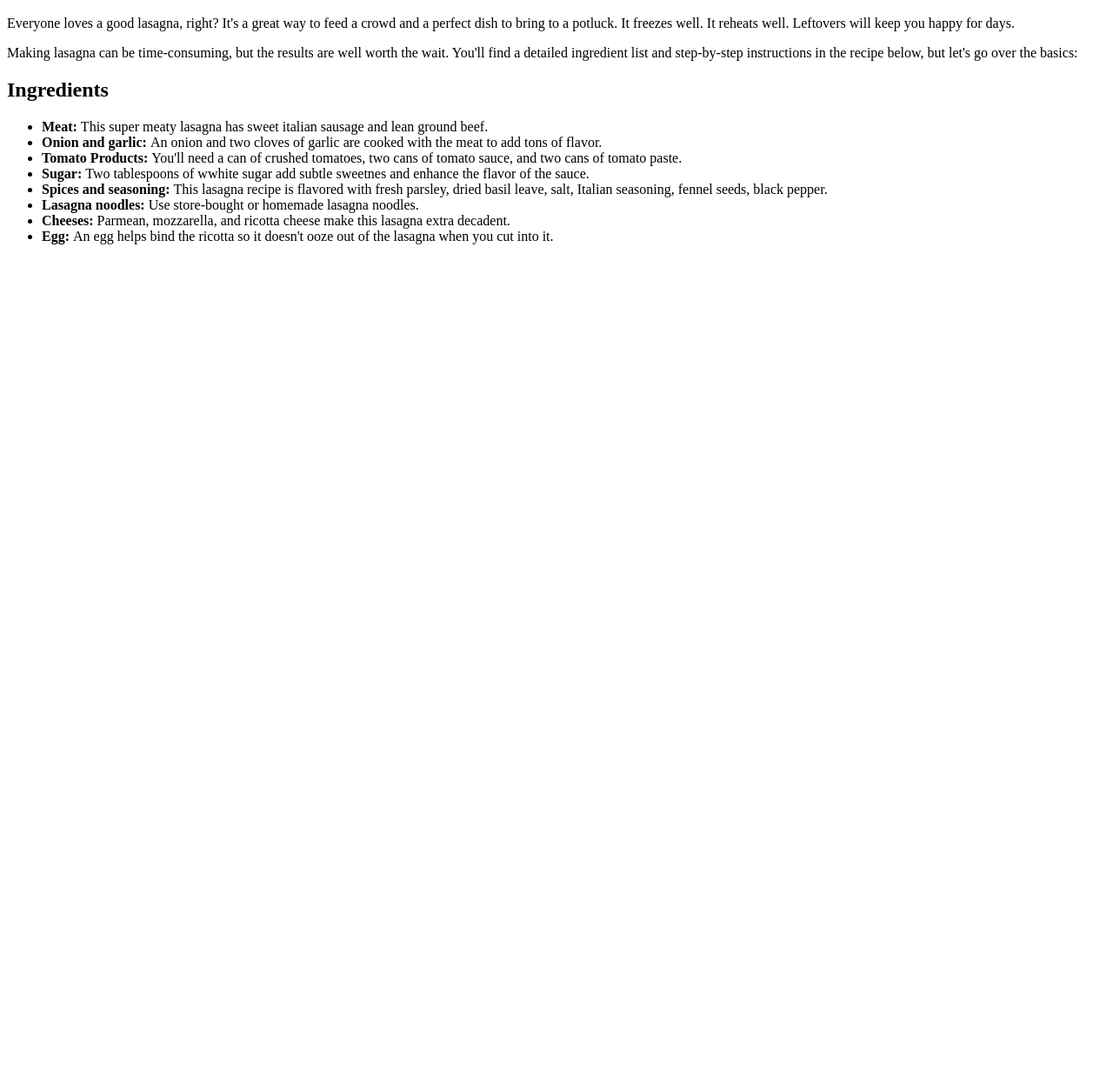
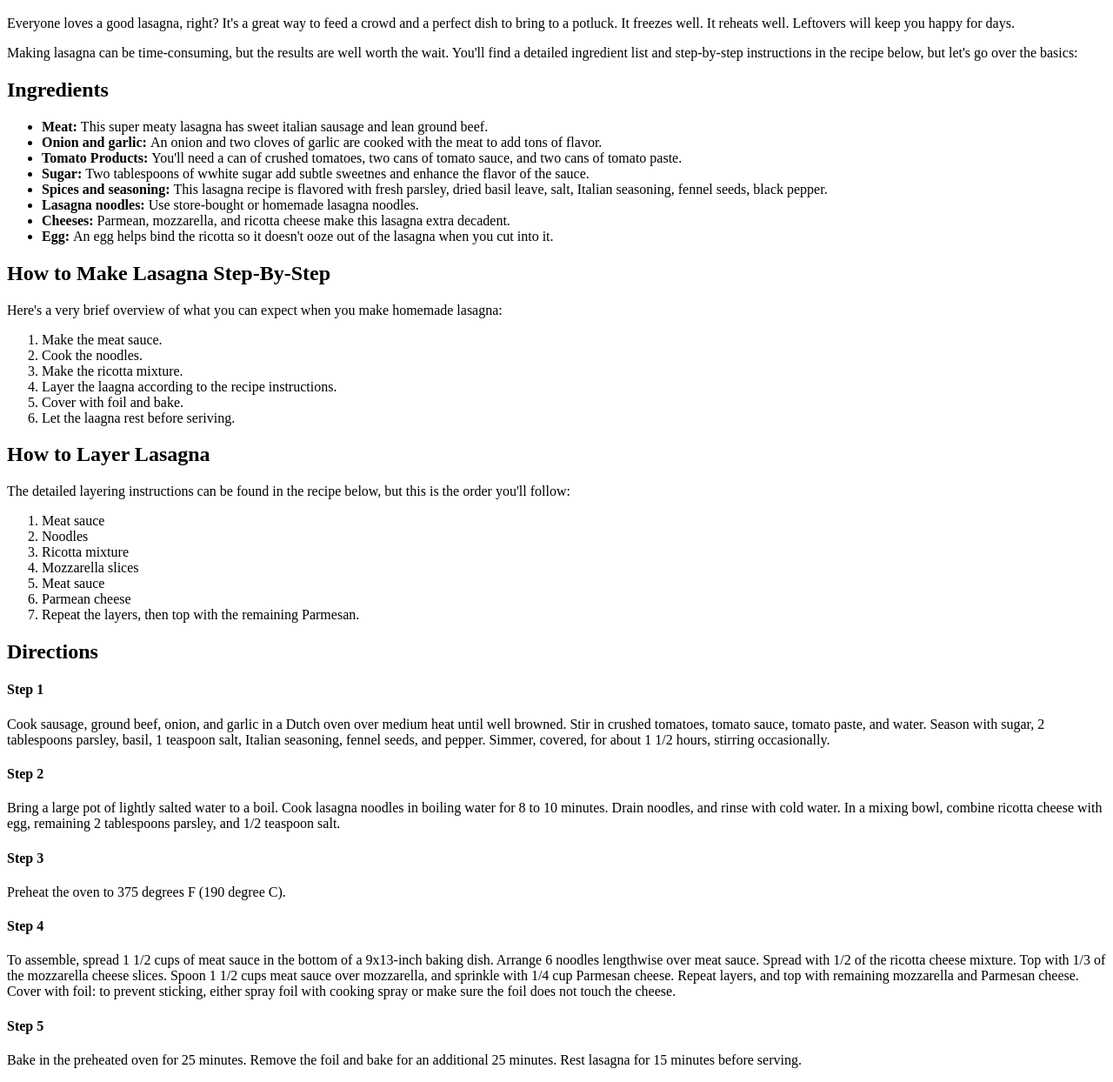
Before and after one commit to MattRDev107/odin-recipes, a plain HTML site: page recipes/lasagna.html in a window 1280 px wide. Shown: the part 688-1932 px from the top of the page at 87% size. Before the commit the page ends 985 px from the top, so only its background shows below. Drawn offline with Linux system fonts and the light colour scheme.

Commit message:
FInsihed adding Content to the lasagna.html that include Step-by-Step and Directions

```diff
--- a/recipes/lasagna.html
+++ b/recipes/lasagna.html
@@ -8,8 +8,11 @@
   </head>
   <body>
     <a href="../index.html">Home</a>
+
     <h1>Lasagna</h1>
+
     <img src="../images/Lasagna.jpg" alt="Amazing Plate of Lasagna" />
+
     <p>
       Everyone loves a good lasagna, right? It's a great way to feed a crowd and
       a perfect dish to bring to a potluck. It freezes well. It reheats well.
@@ -20,7 +23,9 @@
       wait. You'll find a detailed ingredient list and step-by-step instructions
       in the recipe below, but let's go over the basics:
     </p>
+
     <h2>Ingredients</h2>
+
     <ul>
       <li>
         <b>Meat: </b>This super meaty lasagna has sweet italian sausage and lean
@@ -55,5 +60,75 @@
         lasagna when you cut into it.
       </li>
     </ul>
+    <h2>How to Make Lasagna Step-By-Step</h2>
+
+    <p>
+      Here's a very brief overview of what you can expect when you make homemade
+      lasagna:
+    </p>
+    <ol>
+      <li>Make the meat sauce.</li>
+      <li>Cook the noodles.</li>
+      <li>Make the ricotta mixture.</li>
+      <li>Layer the laagna according to the recipe instructions.</li>
+      <li>Cover with foil and bake.</li>
+      <li>Let the laagna rest before seriving.</li>
+    </ol>
+
+    <h2>How to Layer Lasagna</h2>
+    <p>
+      The detailed layering instructions can be found in the recipe below, but
+      this is the order you'll follow:
+    </p>
+    <ol>
+      <li>Meat sauce</li>
+      <li>Noodles</li>
+      <li>Ricotta mixture</li>
+      <li>Mozzarella slices</li>
+      <li>Meat sauce</li>
+      <li>Parmean cheese</li>
+      <li>Repeat the layers, then top with the remaining Parmesan.</li>
+    </ol>
+
+    <h2>Directions</h2>
+
+    <h4>Step 1</h4>
+    <p>
+      Cook sausage, ground beef, onion, and garlic in a Dutch oven over medium
+      heat until well browned. Stir in crushed tomatoes, tomato sauce, tomato
+      paste, and water. Season with sugar, 2 tablespoons parsley, basil, 1
+      teaspoon salt, Italian seasoning, fennel seeds, and pepper. Simmer,
+      covered, for about 1 1/2 hours, stirring occasionally.
+    </p>
+
+    <h4>Step 2</h4>
+    <p>
+      Bring a large pot of lightly salted water to a boil. Cook lasagna noodles
+      in boiling water for 8 to 10 minutes. Drain noodles, and rinse with cold
+      water. In a mixing bowl, combine ricotta cheese with egg, remaining 2
+      tablespoons parsley, and 1/2 teaspoon salt.
+    </p>
+
+    <h4>Step 3</h4>
+    <p>
+      Preheat the oven to 375 degrees F (190 degree C).
+    </p>
+
+    <h4>Step 4</h4>
+    <p>
+      To assemble, spread 1 1/2 cups of meat sauce in the bottom of a 9x13-inch
+      baking dish. Arrange 6 noodles lengthwise over meat sauce. Spread with 1/2
+      of the ricotta cheese mixture. Top with 1/3 of the mozzarella cheese
+      slices. Spoon 1 1/2 cups meat sauce over mozzarella, and sprinkle with 1/4
+      cup Parmesan cheese. Repeat layers, and top with remaining mozzarella and
+      Parmesan cheese. Cover with foil: to prevent sticking, either spray foil
+      with cooking spray or make sure the foil does not touch the cheese.
+    </p>
+
+    <h4>Step 5</h4>
+    <p>
+      Bake in the preheated oven for 25 minutes. Remove the foil and bake for an
+      additional 25 minutes. Rest lasagna for 15 minutes before serving.
+    </p>
   </body>
 </html>
```
Also changed, not shown: index.html (+3 -3 lines).
